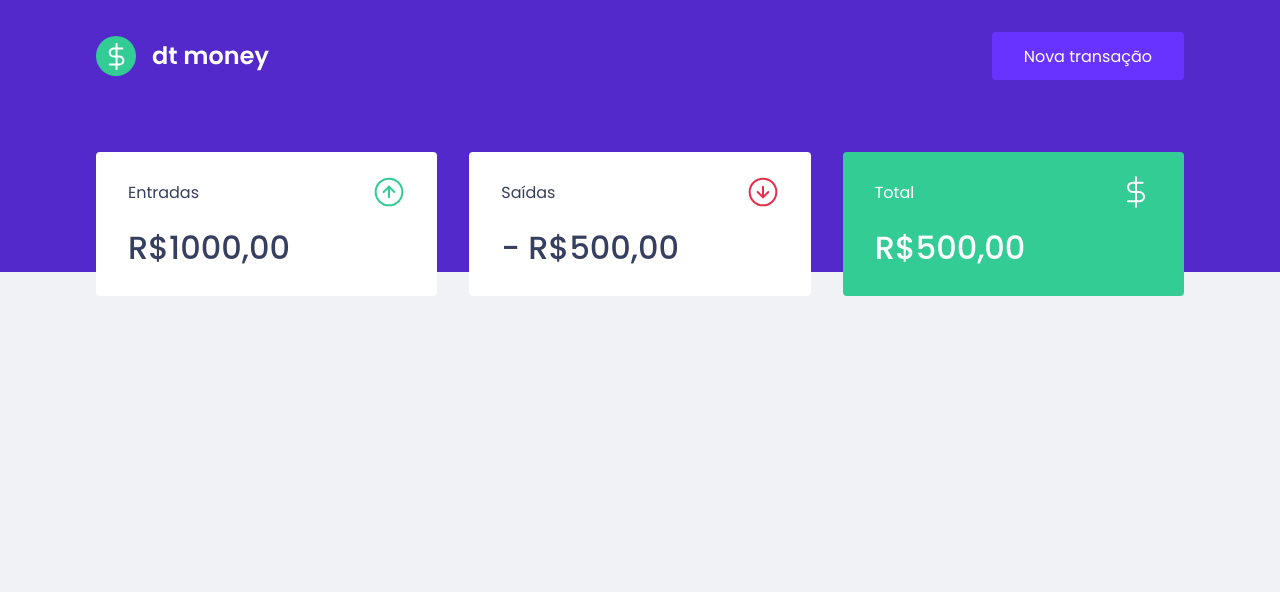
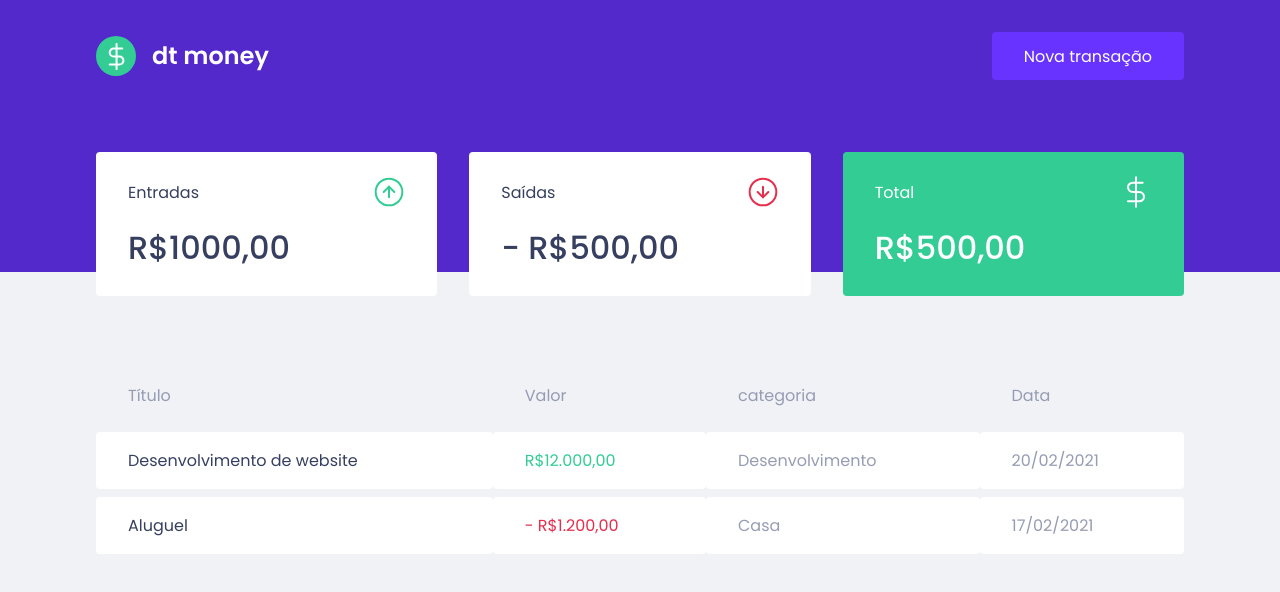
Before and after one commit to danicaus/ignite-dtmoney, a React (Create React App) app: page / in a window 1280 px wide. Shown: the top 592 px of the page. Built offline with nearby package versions, Linux system fonts and the light colour scheme.

Commit message:
Create TransactionsTable component inside Dashboard

```diff
--- a/src/components/Dashboard/index.tsx
+++ b/src/components/Dashboard/index.tsx
@@ -1,10 +1,12 @@
 import { Summary } from "../Summary";
+import { TransactionsTable } from "../TransactionsTable";
 import { Container } from "./styles";
 
 export function Dashboard() {
     return (
         <Container>
             <Summary/>
+            <TransactionsTable/>
         </Container>
     );
 }
--- /dev/null
+++ b/src/components/TransactionsTable/index.tsx
@@ -0,0 +1,32 @@
+import { Container } from "./styles";
+
+export function TransactionsTable() {
+    return (
+        <Container>
+            <table>
+                <thead>
+                    <tr>
+                        <th>Título</th>
+                        <th>Valor</th>
+                        <th>categoria</th>
+                        <th>Data</th>
+                    </tr>
+                </thead>
+                <tbody>
+                    <tr>
+                        <td>Desenvolvimento de website</td>
+                        <td className="deposit">R$12.000,00</td>
+                        <td>Desenvolvimento</td>
+                        <td>20/02/2021</td>
+                    </tr>
+                    <tr>
+                        <td>Aluguel</td>
+                        <td className="withdraw">- R$1.200,00</td>
+                        <td>Casa</td>
+                        <td>17/02/2021</td>
+                    </tr>
+                </tbody>
+            </table>
+        </Container>
+    )
+}
--- /dev/null
+++ b/src/components/TransactionsTable/styles.ts
@@ -0,0 +1,39 @@
+import styled from "styled-components";
+
+export const Container = styled.div`
+    margin-top: 4rem;
+
+    table {
+        width: 100%;
+        border-spacing: 0 0.5rem; //para fazer espaçamento dos itens na table
+
+        th {
+            color: var(--text-body);
+            font-weight: 400;
+            padding: 1rem 2rem;
+            text-align: left;
+            line-height: 1.5rem;
+        }
+
+        td {
+            padding: 1rem 2rem;
+            border: 0;
+            background: var(--shape);
+            color: var(--text-body);
+
+            border-radius: 0.25rem;
+
+            &:first-child {
+                color: var(--text-title);
+            }
+
+            &.deposit{
+                color: var(--green);
+            }
+
+            &.withdraw {
+                color: var(--red);
+            }
+        }
+    }
+`
```
Also changed, not shown: src/components/Summary/styles.ts (line endings or trailing spaces).
